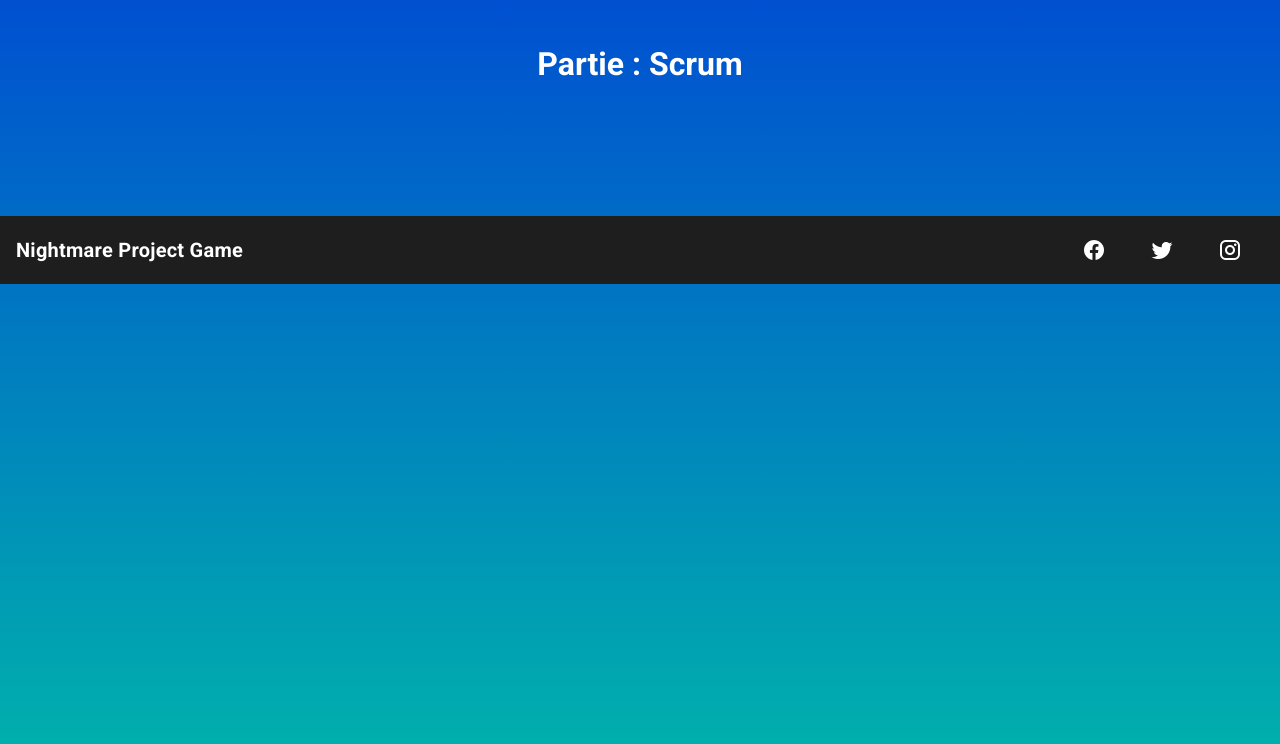
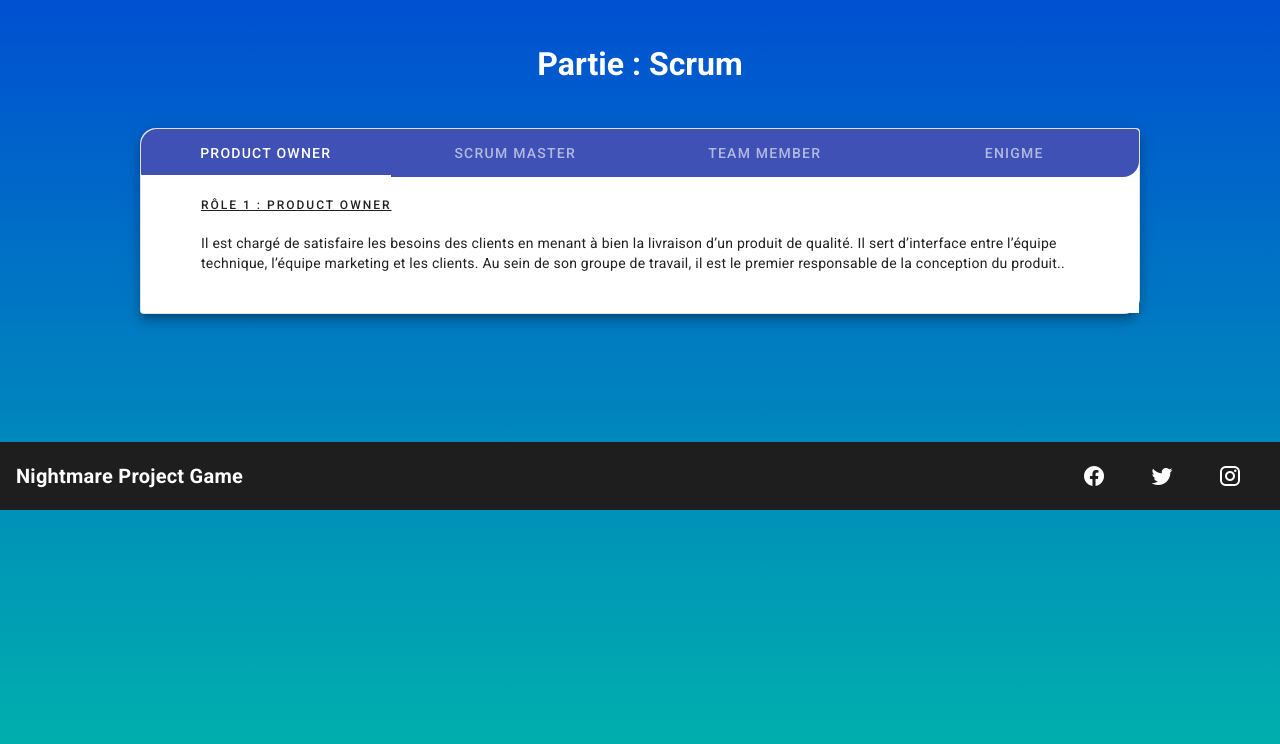
Before and after one commit to SammyMERAZGA/ProjectCircle, a Vue app: page /play/scrum in a window 1280 px wide. Shown: the top 744 px of the page. Built offline with nearby package versions, Linux system fonts and the light colour scheme.

Commit message:
[Scrum] Add card and tab

```diff
--- a/src/views/Scrum/Scrum.vue
+++ b/src/views/Scrum/Scrum.vue
@@ -1,6 +1,67 @@
 <template>
   <div>
     <h1 class="white--text text-center mt-10 mb-10">Partie : Scrum</h1>
+    <v-card
+        class="mx-auto mb-15"
+        max-width="1000"
+        elevation="8"
+        shaped
+        outlined
+    >
+      <v-tabs
+          fixed-tabs
+          background-color="indigo"
+          dark
+      >
+        <v-tab>
+          Product owner
+        </v-tab>
+        <v-tab-item>
+          <v-container fluid>
+            <v-row>
+              <h4 class="overline text-decoration-underline mt-3 mb-3 ml-15">Rôle 1 : Product owner</h4>
+              <p class="body-2 mb-10 ml-15 mr-15">
+                Il est chargé de satisfaire les besoins des clients en menant à bien la livraison d’un produit de qualité.
+                Il sert d’interface entre l’équipe technique, l’équipe marketing et les clients. Au sein de son groupe de travail,
+                il est le premier responsable de la conception du produit..
+              </p>
+            </v-row>
+          </v-container>
+        </v-tab-item>
+        <v-tab>
+          Scrum master
+        </v-tab>
+        <v-tab-item>
+          <v-container fluid>
+            <v-row>
+              <h4 class="overline text-decoration-underline mt-3 mb-3 ml-15">Rôle 2 : Scrum master</h4>
+              <p class="body-2 mb-10 ml-15 mr-15">
+                Le Scrum Master agit comme un facilitateur au sein de l’équipe Scrum.
+                Il est chargé d’établir la méthodologie Scrum et d’aider ses membres à respecter les principes et pratiques Scrum.
+                Orienté vers les relations, il prend plaisir à aider ses collègues à évoluer et à s’améliorer.
+              </p>
+            </v-row>
+          </v-container>
+        </v-tab-item>
+        <v-tab>
+          Team member
+        </v-tab>
+        <v-tab-item>
+          <v-container fluid>
+            <v-row>
+              <h4 class="overline text-decoration-underline mt-3 mb-3 ml-15">Rôle 3 : Team member</h4>
+              <p class="body-2 mb-10 ml-15 mr-15">
+                Cette équipe aux compétences variées a pour rôle de développer le meilleur produit possible. Selon les organisations,
+                elle peut se composer de profils tels que : développeurs, architectes, business analysts, testeurs,UX designers, etc.
+              </p>
+            </v-row>
+          </v-container>
+        </v-tab-item>
+        <v-tab>
+          Enigme
+        </v-tab>
+      </v-tabs>
+    </v-card>
   </div>
 </template>
 
```
